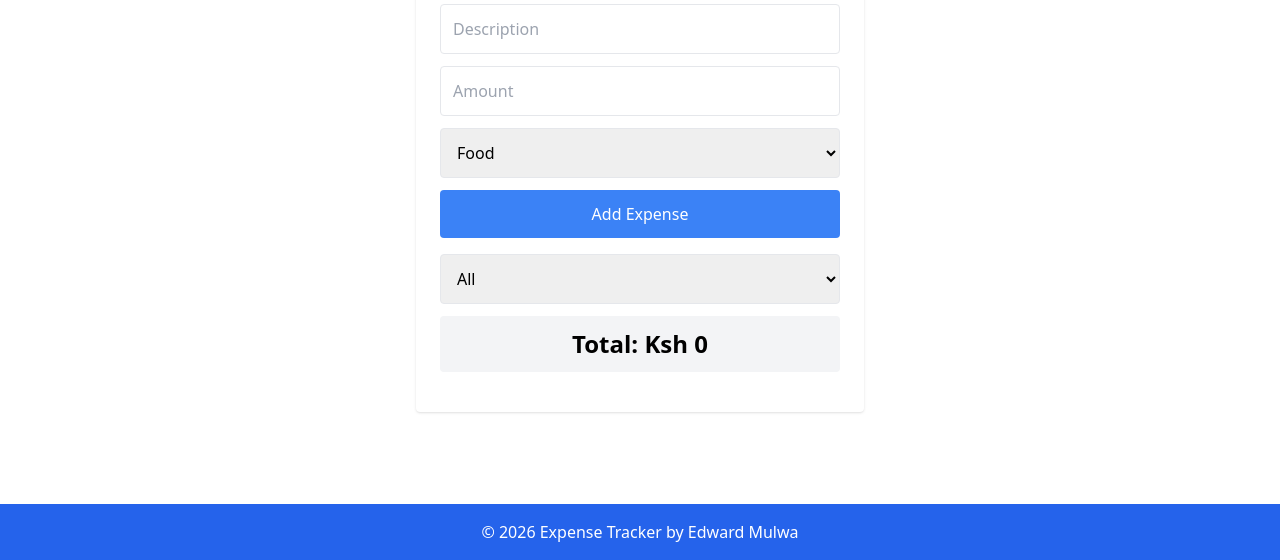
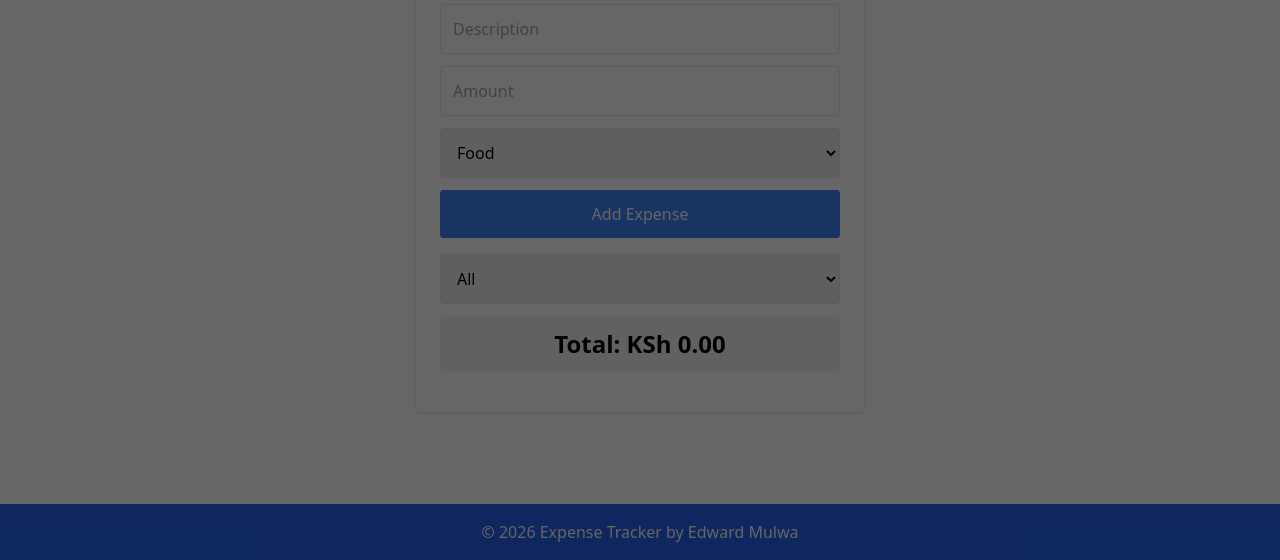
Before and after one commit to MulwaEdward/Expense-Tracker, a plain HTML site: page Expense Tracker/index.html in a window 1280 px wide. Shown: the part 240-800 px from the top of the page. Drawn offline with nearby package versions, Linux system fonts and the light colour scheme.

Commit message:
fix: close body tag, this.expenses consistent, filter value=Other

```diff
--- a/Expense Tracker/index.html
+++ b/Expense Tracker/index.html
@@ -7,7 +7,7 @@
     <script src="https://cdn.tailwindcss.com"></script>
 
 </head>
-<body class="min-h-screen flex flex-col relative"
+<body class="min-h-screen flex flex-col relative z-10">
 
 <div class="absolute inset-0 bg-black bg-opacity-60 z-0"></div>
 
@@ -33,7 +33,7 @@
         <select id="c" class="w-full p-3 border rounded mb-3">
         <option value="Food">Food</option>
         <option value="Transport">Transport</option>
-        <option value="Others">Other</option>
+        <option value="Other">Other</option>
         </select>
 
         <button onclick="add()" class="w-full bg-blue-500 text-white py-3 rounded hover:bg-blue-600">Add Expense</button>
@@ -57,6 +57,6 @@
     <p>&copy; 2026 Expense Tracker by Edward Mulwa</p>
   </footer>
 
-  <script src="script.js"></script>
+<script src="script.js"></script>
 </body>
 </html>
--- a/Expense Tracker/script.js
+++ b/Expense Tracker/script.js
@@ -9,7 +9,7 @@
 //OOP: ExpenseTracker class
 class ExpenseTracker {
 constructor() {
-    this.expense = JSON.parse(localStorage.getItem(`exp`)) || []; //LocalStorage
+    this.expenses = JSON.parse(localStorage.getItem('exp')) || [];
     this.show();
 }
   add(data) { //Destructuring in caller
```
